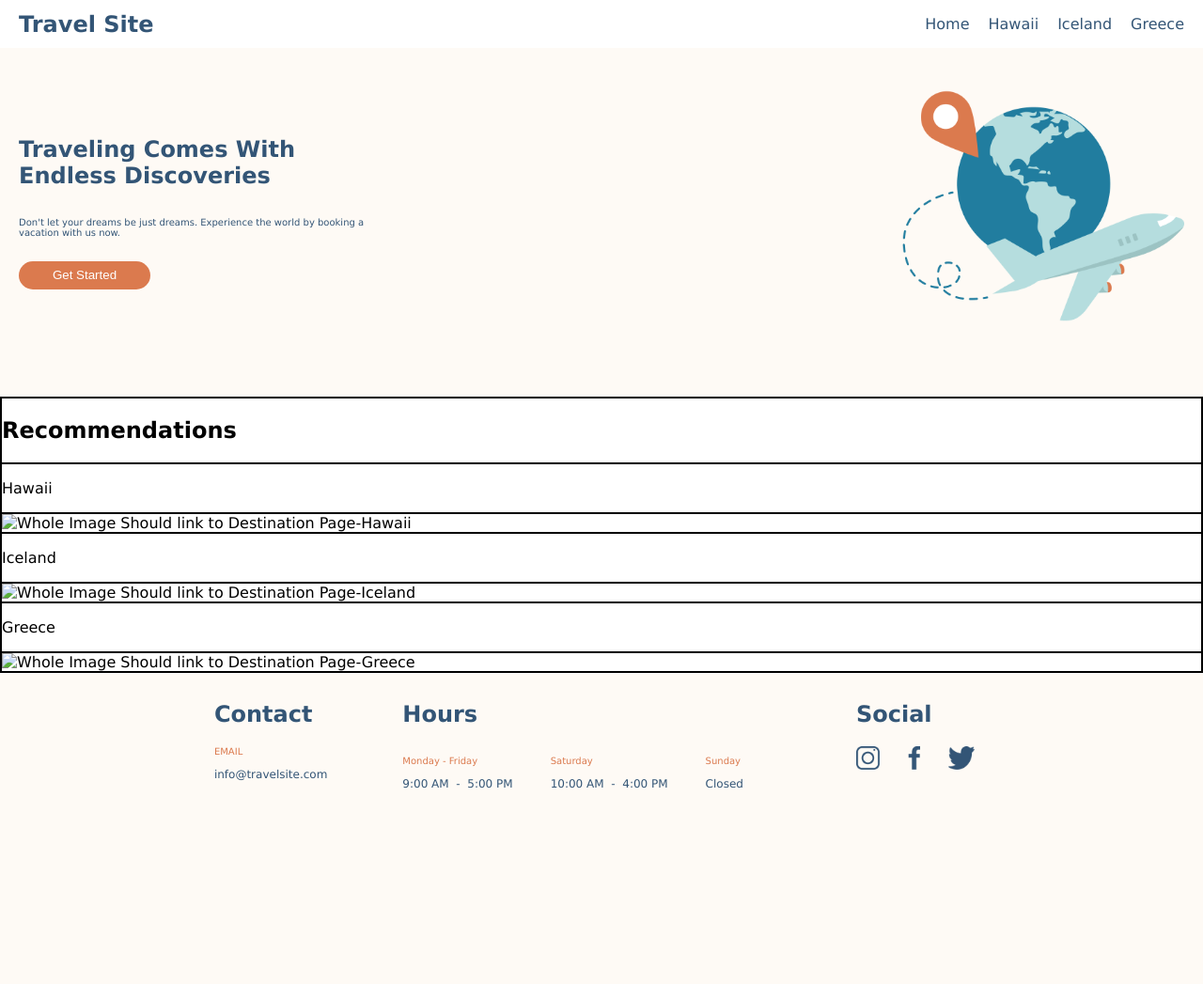
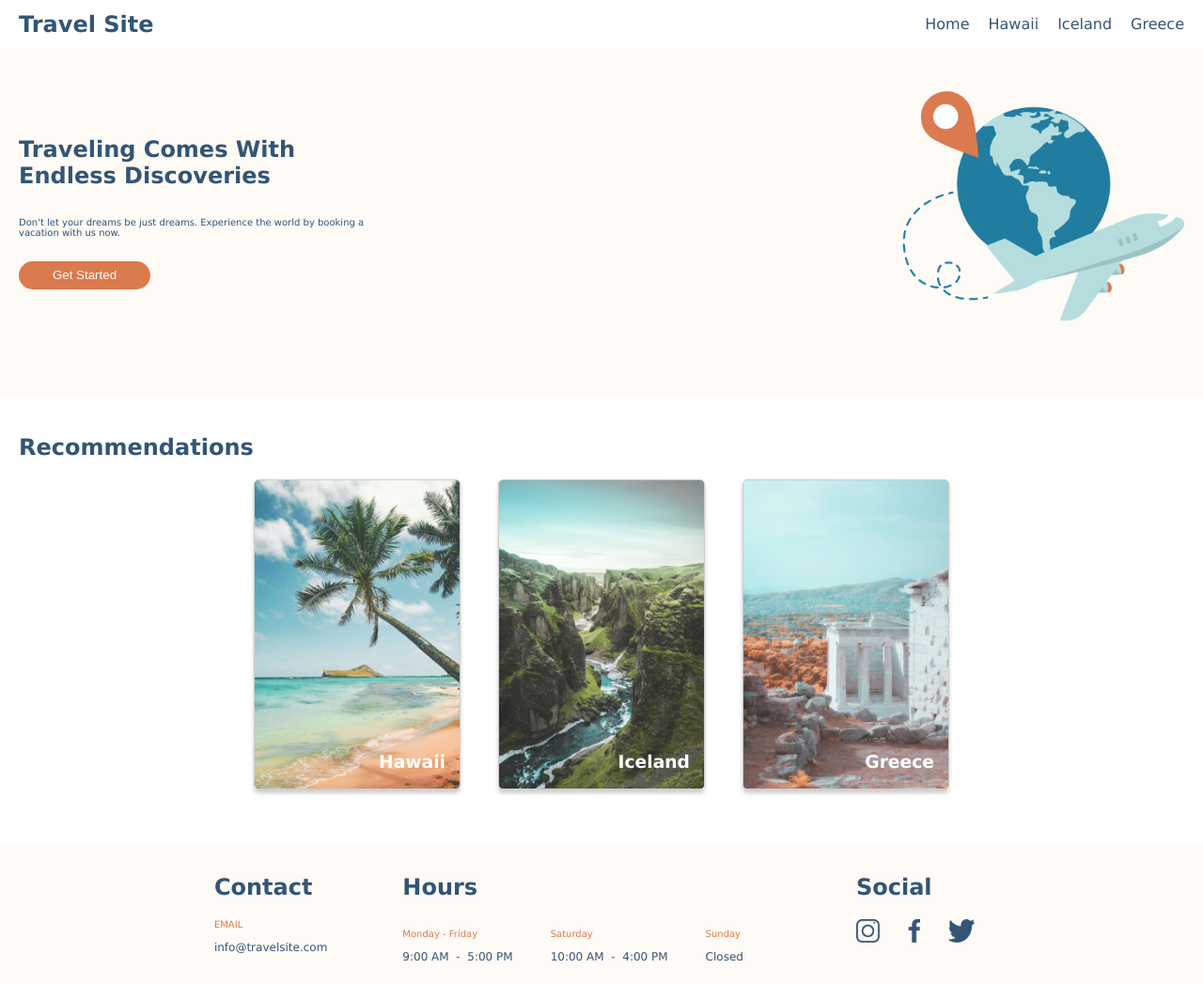
Before and after one commit to orpd0523/Travelsite, a plain HTML site: page index.html in a window 1280 px wide. Shown: the whole page at 94% size. Before the commit the page ends 863 px from the top, so only its background shows below. Drawn offline with Linux system fonts and the light colour scheme.

Commit message:
clompleted recommendations section changed footer in destination pages

```diff
--- a/css/global.css
+++ b/css/global.css
@@ -83,8 +83,12 @@ header a {
 }
 
 .footer__container h2,
-.footer__container p {
+.footer__container p, .footer__container a {
   color: var(--primary);
+}
+
+.footer__container a {
+  text-decoration: none;
 }
 
 .footer__container h3 {
--- a/css/main.css
+++ b/css/main.css
@@ -34,39 +34,37 @@
   height: auto;
 }
 
-
-
-
-
 .recommendations__container {
-  border: 1px solid black;
-  background-color: #ffffff;
+  background-color: var(--white);
+  color: var(--primary);
+  padding: 20px 20px 60px ;
 }
 
-.recommendations-title {
-  border: 1px solid black;
+.recommendations__cards {
+  background-color: #ffffff;
+  display: flex;
+  justify-content: center;
 }
 
-.recommendations-hawaii {
-  border: 1px solid black;
+.card-box {
+  position: relative;
+  margin: 0 20px;
+  height: 330px;
+  width: 220px;
 }
 
-.box-hawaii {
-  border: 1px solid black;
+.card__image {
+  height: 100%;
+  width: 100%;
+  border-radius: 5px;
+  border: 1px solid #00000033;
+  box-shadow: 0px 4px 4px #00000033;
 }
 
-.recommendations-iceland {
-  border: 1px solid black;
+.card-box h3 {
+  position: absolute;
+  bottom: 0px;
+  right: 1rem;
+  display: block;
+  color: var(--white);
 }
-
-.box-iceland {
-  border: 1px solid black;
-}
-
-.recommendations-greece {
-  border: 1px solid black;
-}
-
-.box-greece {
-  border: 1px solid black;
-}
--- a/index.html
+++ b/index.html
@@ -56,34 +56,31 @@
         </div>
       </section>
       <!--Recommendations-->
-    <section>
-      <div class="recommendations__container">
-        <div class="recommendations-title">
+      <section class="recommendations__container">
         <h2>Recommendations</h2>
+        <div class="recommendations__cards">
+          <div class="card-box">
+
+            <a href="./pages/hawaii.html">
+              <img class="card__image" alt="View of Hawaii" src="./assets/images/hawaii.jpg" />
+            </a>
+            <h3>Hawaii</h3>
           </div>
-        <div class="recommendations-hawaii">
-          <p>Hawaii</p>
+
+          <div class="card-box">
+
+            <a href="./pages/iceland.html">
+              <img class= "card__image" alt="View of Iceland" src="./assets/images/iceland.jpg" />
+            </a>
+            <h3>Iceland</h3>
           </div>
-        <div class="box-hawaii">
-          <a alt="#">
-            <img alt="Whole Image Should link to Destination Page-Hawaii" />
+
+          <div class="card-box">
+
+            <a href="./pages/greece.html">
+              <img class="card__image" alt="View of Greece" src="./assets/images/greece.jpg"/>
             </a>
-        </div>
-        <div class="recommendations-iceland">
-          <p>Iceland</p>
-        </div>
-        <div class="box-iceland">
-          <a alt="#">
-            <img alt="Whole Image Should link to Destination Page-Iceland" />
-          </a>
-        </div>
-        <div class="recommendations-greece">
-          <p>Greece</p>
-        </div>
-        <div class="box-greece">
-          <a alt="#">
-            <img alt="Whole Image Should link to Destination Page-Greece" />
-          </a>
+            <h3>Greece</h3>
           </div>
         </div>
       </section>
@@ -94,7 +91,7 @@
         <div>
           <h2>Contact</h2>
           <h3>EMAIL</h3>
-          <p>info@travelsite.com</p>
+          <p><a href="mailto:info@travelsite.com">info@travelsite.com</a></p>
         </div>
         <div>
           <h2>Hours</h2>
@@ -124,19 +121,19 @@
         <div>
           <h2>Social</h2>
           <div class="footer-social-logo">
-            <a class="social-logo">
+            <a class="social-logo" href="https://www.instagram.com">
               <img
                 alt="Instagram Logo"
                 src="./assets/images/icon-instagram.png"
               />
             </a>
-            <a class="social-logo">
+            <a class="social-logo" href="https://www.facebook.com">
               <img
                 alt="Facebook Logo"
                 src="./assets/images/icon-facebook.png"
               />
             </a>
-            <a class="social-logo">
+            <a class="social-logo" href="https://twitter.com">
               <img alt="Twitter Logo" src="./assets/images/icon-twitter.png" />
             </a>
           </div>
```
Also changed, not shown: pages/greece.html (+7 -6 lines), pages/hawaii.html (+7 -6 lines), pages/iceland.html (+7 -6 lines). Lines whose indentation alone changed are shown as unchanged.
